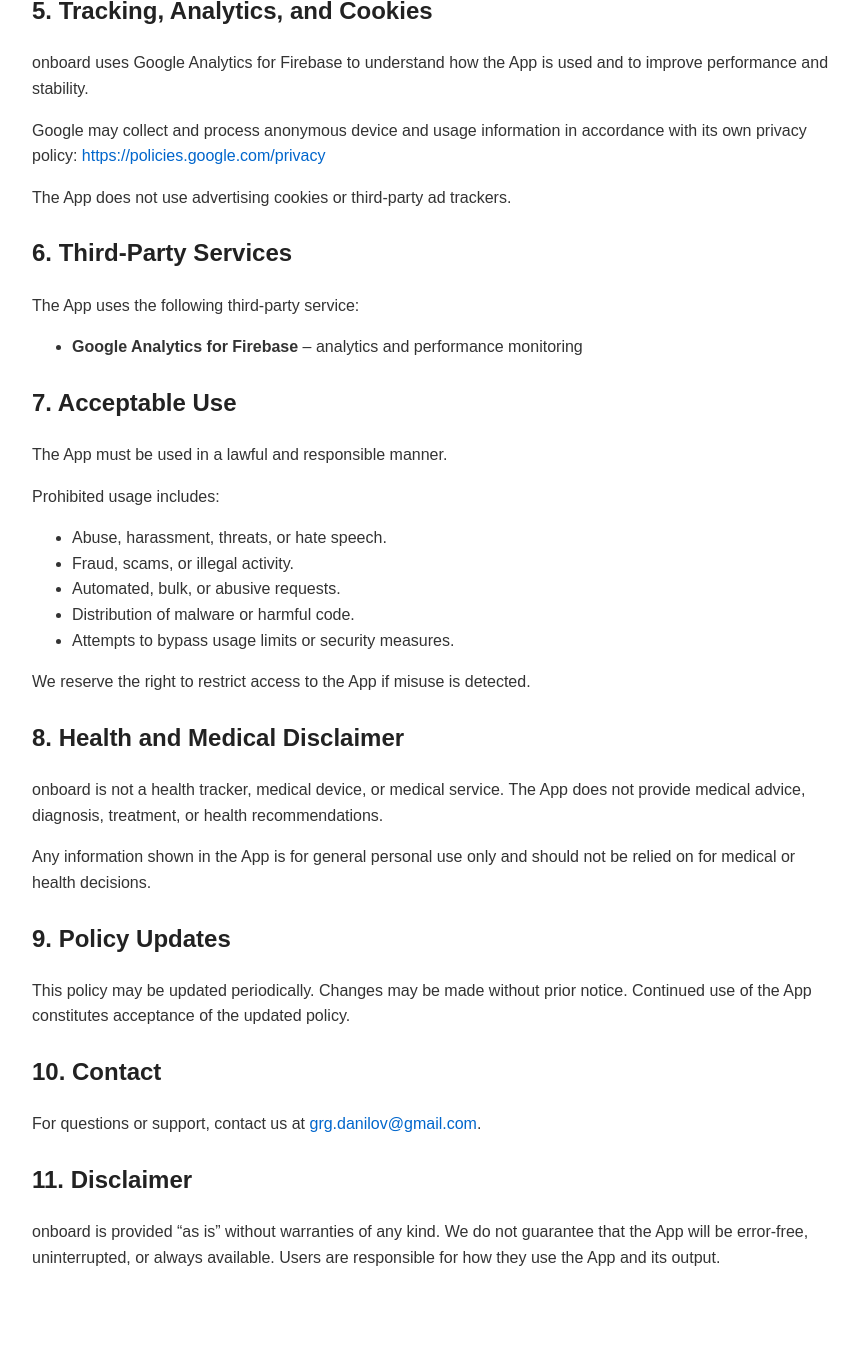
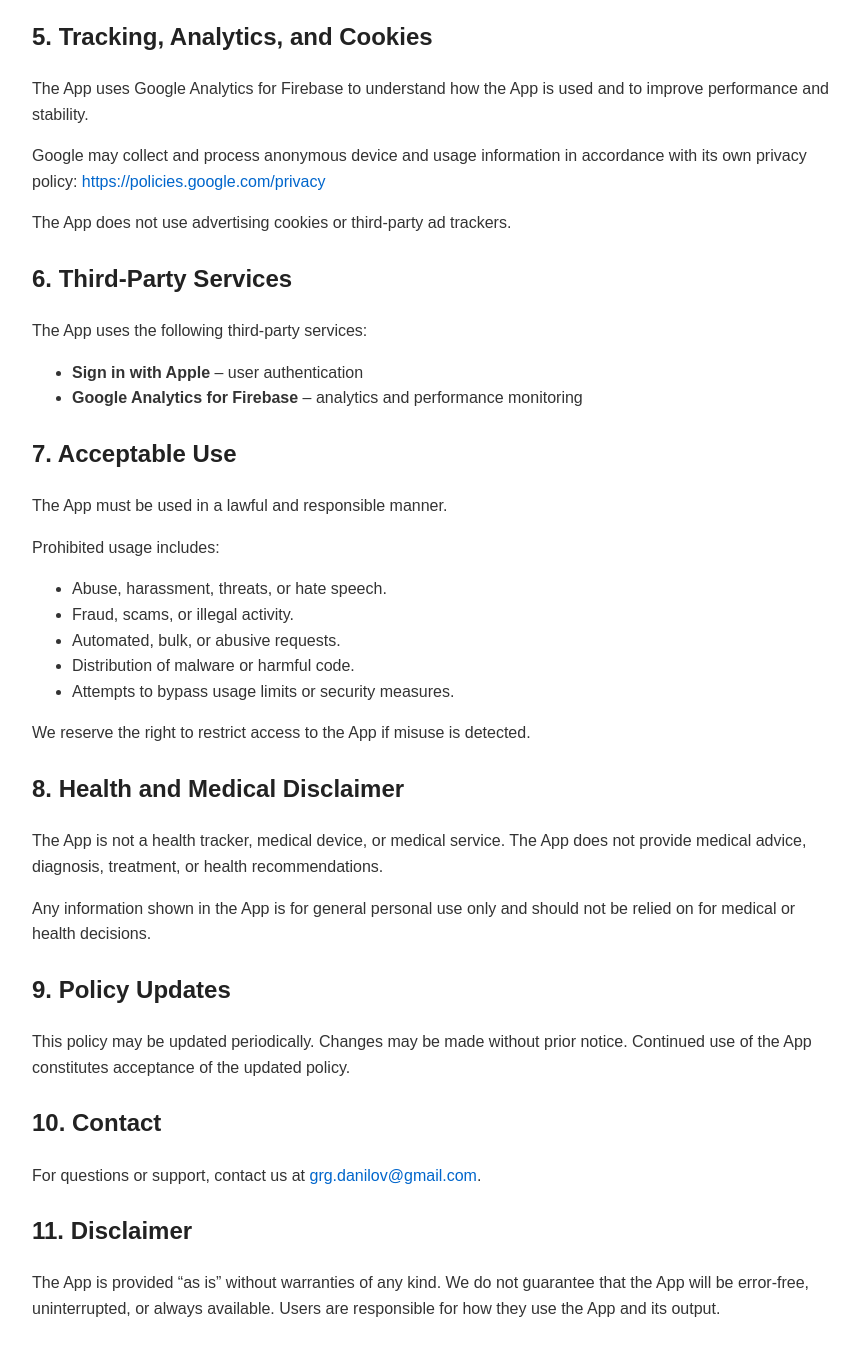
Before and after one commit to supportPagesGD/onboard, a plain HTML site: page index.html in a window 1280 px wide. Shown: the part 1041-2396 px from the top of the page, without its empty margins (208-1067 px from the left). Before the commit the page ends 2351 px from the top, so only its background shows below. Drawn offline with Linux system fonts and the light colour scheme.

Commit message:
Update index.html

```diff
--- a/index.html
+++ b/index.html
@@ -1,4 +1,3 @@
-
 <!DOCTYPE html>
 <html lang="en">
 <head>
@@ -40,7 +39,7 @@
 
   <h2>1. Introduction</h2>
   <p>
-    This Privacy Policy and Terms & Conditions applies to onboard (“the App”), developed and maintained by us (“we,” “us,” or “our”).
+    This Privacy Policy and Terms & Conditions applies to the App, developed and maintained by us (“we,” “us,” or “our”).
     It explains how the App handles user information and outlines user responsibilities.
   </p>
 
@@ -51,7 +50,7 @@
 
   <h2>3. Data Collection</h2>
   <p>
-    The App does not require user accounts and does not collect names or email addresses.
+    The App requires a user account using Sign in with Apple. We may collect account-related information provided through Apple authentication, such as a user identifier and, where made available by Apple, an email address.
   </p>
   <p>
     The App may collect limited anonymous usage data through Google Analytics for Firebase, such as:
@@ -82,7 +81,7 @@
 
   <h2>5. Tracking, Analytics, and Cookies</h2>
   <p>
-    onboard uses Google Analytics for Firebase to understand how the App is used and to improve performance and stability.
+    The App uses Google Analytics for Firebase to understand how the App is used and to improve performance and stability.
   </p>
   <p>
     Google may collect and process anonymous device and usage information in accordance with its own privacy policy:
@@ -94,9 +93,10 @@
 
   <h2>6. Third-Party Services</h2>
   <p>
-    The App uses the following third-party service:
+    The App uses the following third-party services:
   </p>
   <ul>
+    <li><strong>Sign in with Apple</strong> – user authentication</li>
     <li><strong>Google Analytics for Firebase</strong> – analytics and performance monitoring</li>
   </ul>
 
@@ -118,7 +118,7 @@
 
   <h2>8. Health and Medical Disclaimer</h2>
   <p>
-    onboard is not a health tracker, medical device, or medical service.
+    The App is not a health tracker, medical device, or medical service.
     The App does not provide medical advice, diagnosis, treatment, or health recommendations.
   </p>
   <p>
@@ -139,7 +139,7 @@
 
   <h2>11. Disclaimer</h2>
   <p>
-    onboard is provided “as is” without warranties of any kind.
+    The App is provided “as is” without warranties of any kind.
     We do not guarantee that the App will be error-free, uninterrupted, or always available.
     Users are responsible for how they use the App and its output.
   </p>
```
